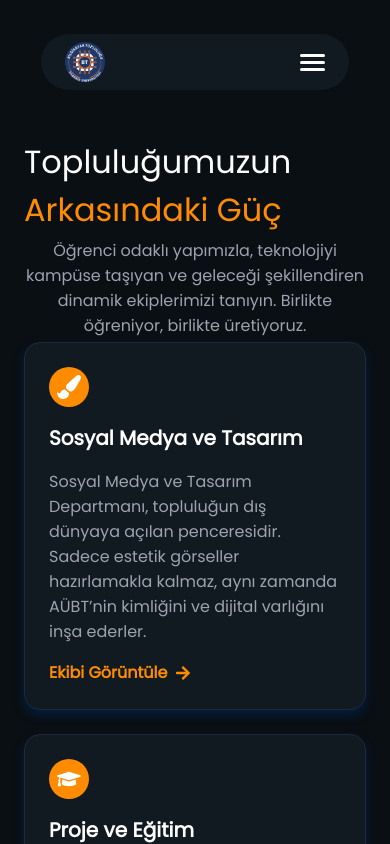
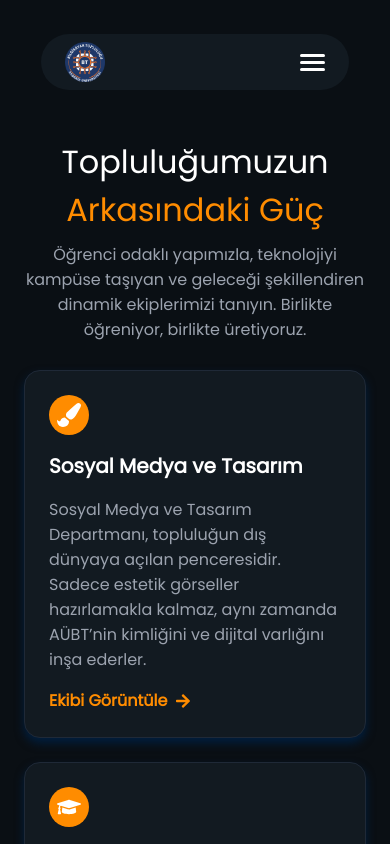
Before and after one commit to riavenn/bt-website, a React (Vite) app: page /departmanlar in a window 390 px wide. Shown: the top 844 px of the page. Built offline with nearby package versions, Linux system fonts and the light colour scheme.

Commit message:
Centered the title and description in the Departments component and added a gap between cards for improved mobile layout.

```diff
--- a/src/Components/TeamComponents/Header/Header.jsx
+++ b/src/Components/TeamComponents/Header/Header.jsx
@@ -62,7 +62,9 @@ function Header() {
             birlikte üretiyoruz.
           </div>
         </div>
-        <Cards cardData={cardData} />
+        <div className={styles.cardContainer}>
+          <Cards cardData={cardData} />
+        </div>
       </div>
     </div>
   );
--- a/src/Components/TeamComponents/Header/Header.module.css
+++ b/src/Components/TeamComponents/Header/Header.module.css
@@ -38,11 +38,18 @@
   .mainContent {
     gap: var(--gap-sm);
   }
+  .textContainer {
+    text-align: center;
+    gap: var(--gap-md);
+  }
   .title {
     font-size: 2rem;
   }
   .description {
     width: 100%;
+  }
+  .cardContainer {
+    margin-top: var(--margin-lg);
   }
 }
 
```
